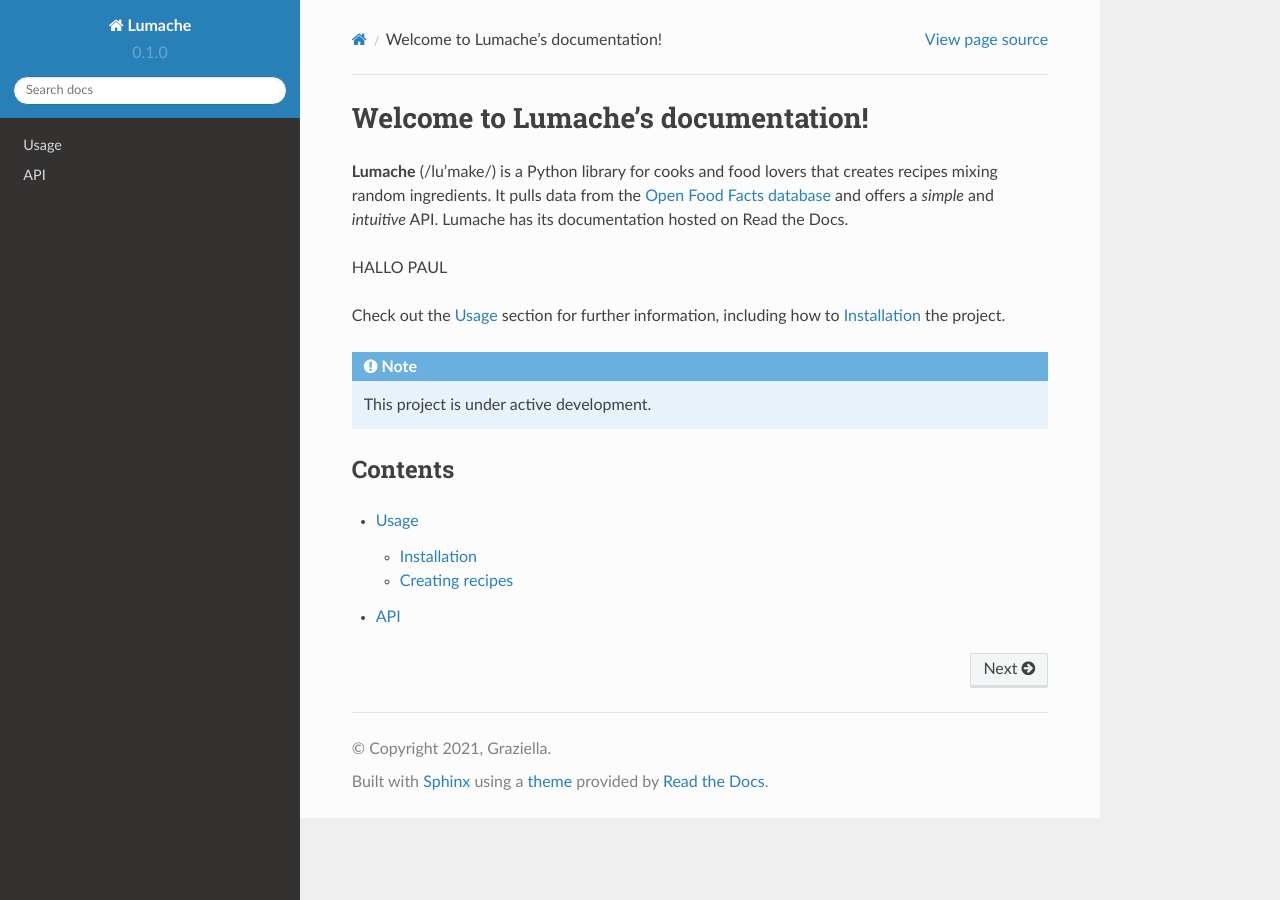
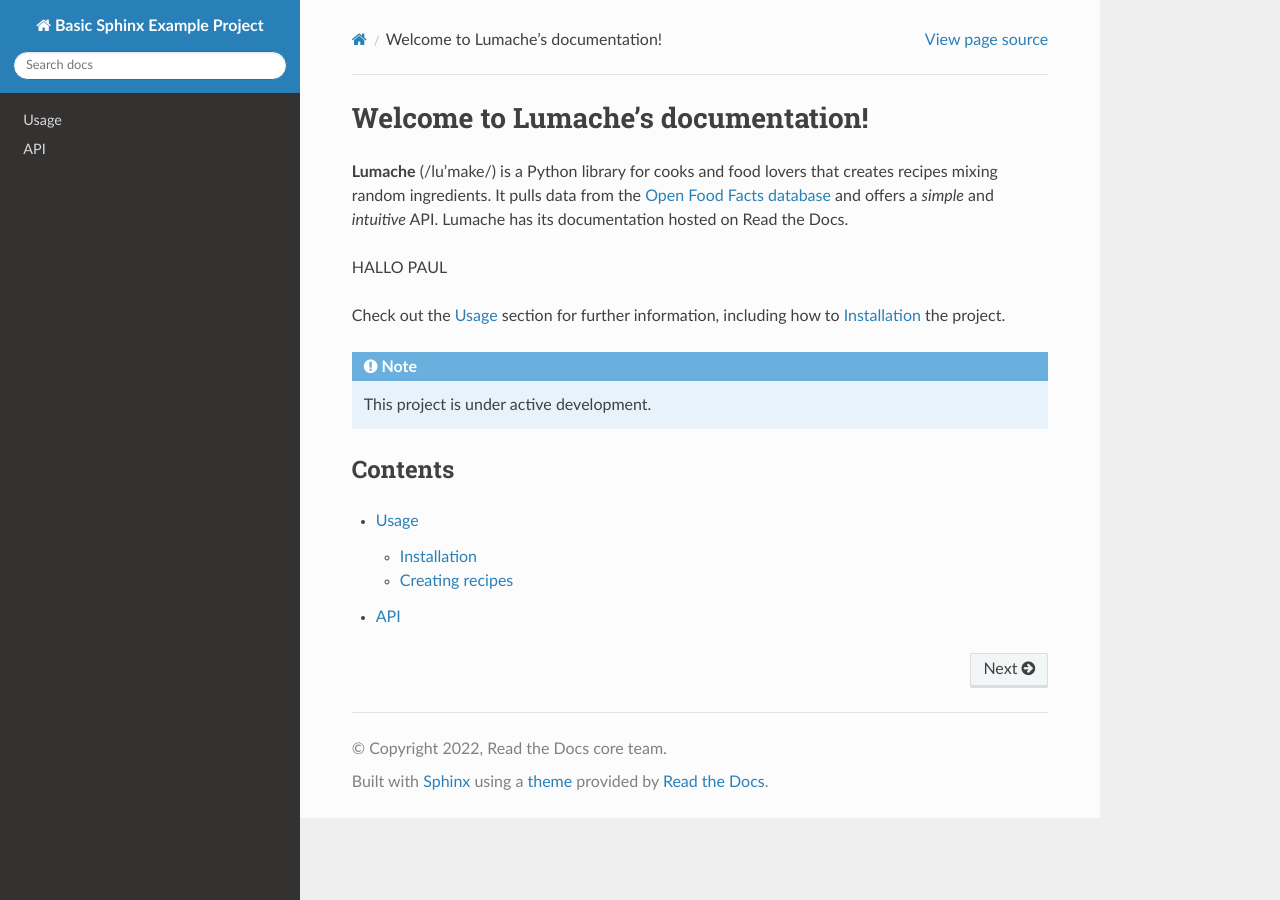
Before and after one commit to MikisugiV/rtd-tutorial, a Sphinx documentation site: the page built from docs/source/index.rst, in a window 1280 px wide. Built offline with Sphinx 7.4.7 and the Read the Docs theme 2.0.0, drawn with Linux system fonts in a browser that asks for light colours; some of the changed lines change nothing that is shown.

Commit message:
Update conf.py

```diff
--- a/docs/source/conf.py
+++ b/docs/source/conf.py
@@ -1,29 +1,63 @@
 # Configuration file for the Sphinx documentation builder.
-# -- Project information
-project = 'Lumache'
-copyright = '2021, Graziella'
-author = 'Graziella'
-release = '0.1'
-version = '0.1.0'
+#
+# This file only contains a selection of the most common options. For a full
+# list see the documentation:
+# https://www.sphinx-doc.org/en/master/usage/configuration.html
 
+# -- Path setup --------------------------------------------------------------
+
+# If extensions (or modules to document with autodoc) are in another directory,
+# add these directories to sys.path here. If the directory is relative to the
+# documentation root, use os.path.abspath to make it absolute, like shown here.
+#
+# import os
+# import sys
+# sys.path.insert(0, os.path.abspath('.'))
+
+
+# -- Project information -----------------------------------------------------
+
+project = "Basic Sphinx Example Project"
+copyright = "2022, Read the Docs core team"
+author = "Read the Docs core team"
+
+
+# -- General configuration ---------------------------------------------------
 # -- General configuration
 
-master_doc = 'index'
+extensions = [
+    "sphinx.ext.duration",
+    "sphinx.ext.doctest",
+    "sphinx.ext.autodoc",
+    "sphinx.ext.autosummary",
+    "sphinx.ext.intersphinx",
+]
 
-extensions = [
-    'sphinx.ext.duration',
-    'sphinx.ext.doctest',
-    'sphinx.ext.autodoc',
-    'sphinx.ext.autosummary',
-    'sphinx.ext.intersphinx',
-]
 intersphinx_mapping = {
-    'python': ('https://docs.python.org/3/', None),
-    'sphinx': ('https://www.sphinx-doc.org/en/master/', None),
+    "rtd": ("https://docs.readthedocs.io/en/stable/", None),
+    "python": ("https://docs.python.org/3/", None),
+    "sphinx": ("https://www.sphinx-doc.org/en/master/", None),
 }
-intersphinx_disabled_domains = ['std']
-templates_path = ['_templates']
-# -- Options for HTML output
-html_theme = 'sphinx_rtd_theme'
+intersphinx_disabled_domains = ["std"]
+
+templates_path = ["_templates"]
+
 # -- Options for EPUB output
-epub_show_urls = 'footnote'
+epub_show_urls = "footnote"
+
+# List of patterns, relative to source directory, that match files and
+# directories to ignore when looking for source files.
+# This pattern also affects html_static_path and html_extra_path.
+exclude_patterns = ["_build", "Thumbs.db", ".DS_Store"]
+
+# -- Options for HTML output -------------------------------------------------
+
+# The theme to use for HTML and HTML Help pages.  See the documentation for
+# a list of builtin themes.
+#
+html_theme = "sphinx_rtd_theme"
+
+# Add any paths that contain custom static files (such as style sheets) here,
+# relative to this directory. They are copied after the builtin static files,
+# so a file named "default.css" will overwrite the builtin "default.css".
+html_static_path = ["_static"]
```
